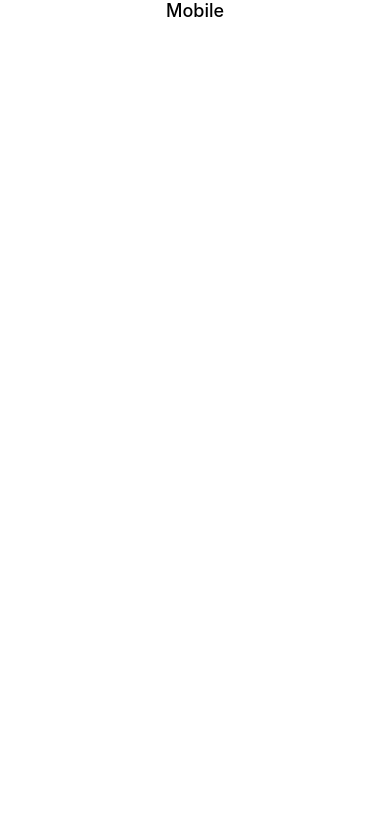
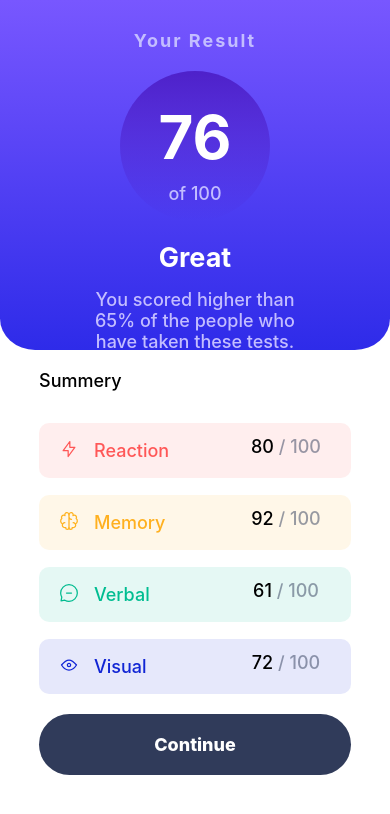
Before and after one commit to Minimage/frontendmentor, a React (Create React App) app: page / in a window 390 px wide. Shown: the top 814 px of the page. Built offline with nearby package versions, Linux system fonts and the light colour scheme.

Commit message:
Final push, got mobile working how I want

```diff
--- a/src/App.css
+++ b/src/App.css
@@ -1,7 +1,3 @@
-.App {
-  text-align: center;
-}
-
 .App-logo {
   height: 40vmin;
   pointer-events: none;
@@ -32,7 +28,19 @@
   from {
     transform: rotate(0deg);
   }
+
   to {
     transform: rotate(360deg);
   }
 }
+
+
+p {
+  margin: 0px;
+  padding: 0
+}
+
+h2 {
+  margin: 0px;
+  padding: 0
+}
--- a/src/Responsive.js
+++ b/src/Responsive.js
@@ -1,8 +1,9 @@
 import { useMediaQuery } from "react-responsive";
 import { Results } from "./Results/Desktop/Results";
+import { ResultsMobile } from "./Results/Mobile/ResultsMobile";
 
 const Desktop = ({ children }) => {
-  const isDesktop = useMediaQuery({ minWidth: 750 });
+  const isDesktop = useMediaQuery({ minWidth: 640 });
   return isDesktop ? <Results /> : null;
 };
 // const Tablet = ({ children }) => {
@@ -10,8 +11,8 @@ const Desktop = ({ children }) => {
 //   return isTablet ? children : null;
 // };
 const Mobile = ({ children }) => {
-  const isMobile = useMediaQuery({ maxWidth: 749 });
-  return isMobile ? children : null;
+  const isMobile = useMediaQuery({ maxWidth: 639 });
+  return isMobile ? <ResultsMobile /> : null;
 };
 // const Default = ({ children }) => {
 //   const isNotMobile = useMediaQuery({ minWidth: 768 });
--- a/src/Results/Components/Item.js
+++ b/src/Results/Components/Item.js
@@ -20,7 +20,7 @@ export const Item = (props) => {
   return (
     <div style={{ backgroundColor: bgColor[index] }} className={style.item}>
       <div className={style.icon}>
-        <img src={data.icon} />
+        <img alt="Icon" src={data.icon} />
       </div>
       <div style={{ color: text[index] }} className={style.category}>
         {data.category}
--- a/src/Results/Components/Item.module.css
+++ b/src/Results/Components/Item.module.css
@@ -24,7 +24,7 @@
     height: 50px;
     /* background-color: palegoldenrod; */
     margin-left: auto;
-    margin-top: 10%;
+    margin-top: 7%;
     margin-right: 30px;
     align-self: center;
     text-align: center;
--- a/src/Results/Desktop/Results.module.css
+++ b/src/Results/Desktop/Results.module.css
@@ -5,7 +5,7 @@
     --Orangey-yellow: hsl(39, 100%, 56%);
     --Green-teal: hsl(166, 100%, 37%);
     --Cobalt-blue: hsl(234, 85%, 45%);
-
+    --pale-color: hsl(246, 100%, 87%);
 
 
     /* ## Gradients */
@@ -26,7 +26,7 @@
 
     /* Fonts */
     font-size: 18px;
-    /* font-family: 'Hanken Grotesk', sans-serif; */
+    font-family: 'Hanken Grotesk', sans-serif;
     font-weight: 500;
 }
 
--- a/src/Results/Mobile/ResultsMobile.js
+++ b/src/Results/Mobile/ResultsMobile.js
@@ -0,0 +1,43 @@
+import React, { useState, useEffect } from "react";
+import style from "./ResultsMobile.module.css";
+import { Item } from "../Components/Item";
+import data from "../../assets/data.json";
+
+export const ResultsMobile = () => {
+  const [myData, setMyData] = useState(null);
+
+  useEffect(() => {
+    setMyData(data);
+  }, []);
+
+  return (
+    <div className={style.wrapper}>
+      <div className={style.topDiv}>
+        <span className={style.heading}>Your Result</span>
+        <div className={style.circle}>
+          <p className={style.big}>76</p>
+          <p className={style.small}>of 100</p>
+        </div>
+        <div className={style.bottom}>
+          <h2 className={style.propmt}>Great</h2>
+          <p className={style.text}>
+            You scored higher than 65% of the people who have taken these tests.
+          </p>
+        </div>
+      </div>
+      <div className={style.bottomDiv}>
+        <div className={style.summeryWrapper}>
+          <div className={style.summeryText}>Summery</div>
+          <div className={style.summeryResults}>
+            {myData != null
+              ? myData.map((item, index) => {
+                  return <Item data={item} index={index} />;
+                })
+              : ""}
+          </div>
+          <div className={style.btn}>Continue</div>
+        </div>
+      </div>
+    </div>
+  );
+};
--- a/src/Results/Mobile/ResultsMobile.module.css
+++ b/src/Results/Mobile/ResultsMobile.module.css
@@ -5,7 +5,7 @@
     --Orangey-yellow: hsl(39, 100%, 56%);
     --Green-teal: hsl(166, 100%, 37%);
     --Cobalt-blue: hsl(234, 85%, 45%);
-
+    --pale-color: hsl(246, 100%, 87%);
 
 
     /* ## Gradients */
@@ -21,6 +21,7 @@
     --Pale-blue: hsl(221, 100%, 96%);
     --Light-lavender: hsl(241, 100%, 89%);
     --Dark-gray-blue: hsl(224, 30%, 27%);
+    --light-gray-blue: hsl(225, 19%, 39%);
 
 
     /* Fonts */
@@ -28,3 +29,121 @@
     font-family: 'Hanken Grotesk', sans-serif;
     font-weight: 500;
 }
+
+/* p {
+    margin: 0px !important;
+} */
+
+
+
+.topDiv {
+    text-align: center;
+    background: rgb(120, 87, 255);
+    background: linear-gradient(180deg, rgba(120, 87, 255, 1) 0%, rgba(46, 43, 233, 1) 100%);
+    border-radius: 0px 0px 9% 9%;
+    height: 350px;
+    width: 100vw;
+}
+
+
+
+.bottomDiv {
+    max-width: 80vw;
+    height: 55vh;
+    margin: 0 auto;
+}
+
+.heading {
+    color: var(--pale-color);
+    font-weight: 700;
+    letter-spacing: 2px;
+    color: hsl(246, 100%, 87%);
+    padding-top: 30px;
+    display: block;
+
+}
+
+.circle {
+    width: 150px;
+    height: 150px;
+    margin: 0px auto;
+    margin-top: 20px;
+    border-radius: 50%;
+    background: linear-gradient(180deg, hsla(256, 72%, 46%, 1), hsla(241, 72%, 46%, 0));
+    /* background: linear-gradient(180deg, var(--Violet-blue-circle), var(--Persian-blue-circle)); */
+}
+
+.big {
+    margin: 0px;
+    padding: 0px;
+    font-size: 60px;
+    font-weight: 700;
+    padding-top: 20%;
+    text-align: center;
+    color: var(--White);
+}
+
+.small {
+    margin-top: 10px;
+    color: hsl(246, 100%, 87%);
+}
+
+.bottom {
+    margin: 0;
+    padding: 0;
+}
+
+.propmt {
+    color: var(--White);
+    padding-top: 20px;
+    padding-bottom: 15px;
+}
+
+.text {
+    margin: 0px;
+    padding-left: 80px;
+    padding-right: 80px;
+    color: hsl(246, 100%, 87%);
+}
+
+.summeryText {
+    padding-top: 20px;
+    padding-bottom: 15px;
+}
+
+.btn {
+    text-align: center;
+    margin-top: 20px;
+    color: white;
+    font-weight: 800;
+    background: var(--Dark-gray-blue);
+    padding-top: 20px;
+    padding-bottom: 20px;
+    border-radius: 50px;
+    cursor: pointer;
+
+}
+
+.btn:hover {
+    text-align: center;
+    margin-top: 20px;
+    color: white;
+    font-weight: 800;
+    background: var(--light-gray-blue);
+    padding-top: 20px;
+    padding-bottom: 20px;
+    border-radius: 50px;
+    cursor: pointer;
+}
+
+.btn:active {
+    text-align: center;
+    margin-top: 20px;
+    color: white;
+    font-weight: 800;
+    background: linear-gradient(180deg, rgba(120, 87, 255, 1) 0%, rgba(46, 43, 233, 1) 100%);
+    padding-top: 20px;
+    padding-bottom: 20px;
+    border-radius: 50px;
+    cursor: pointer;
+}
```
